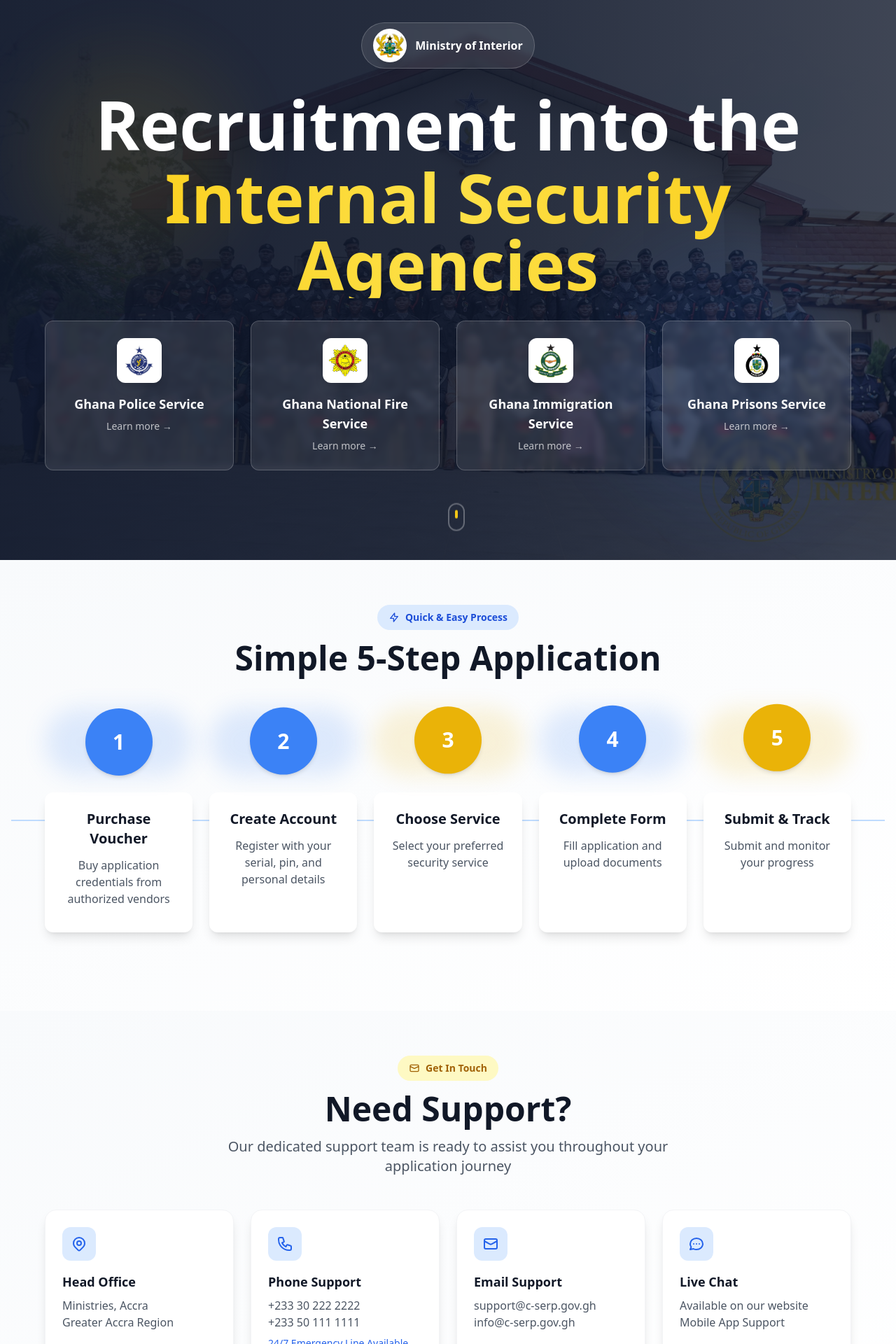
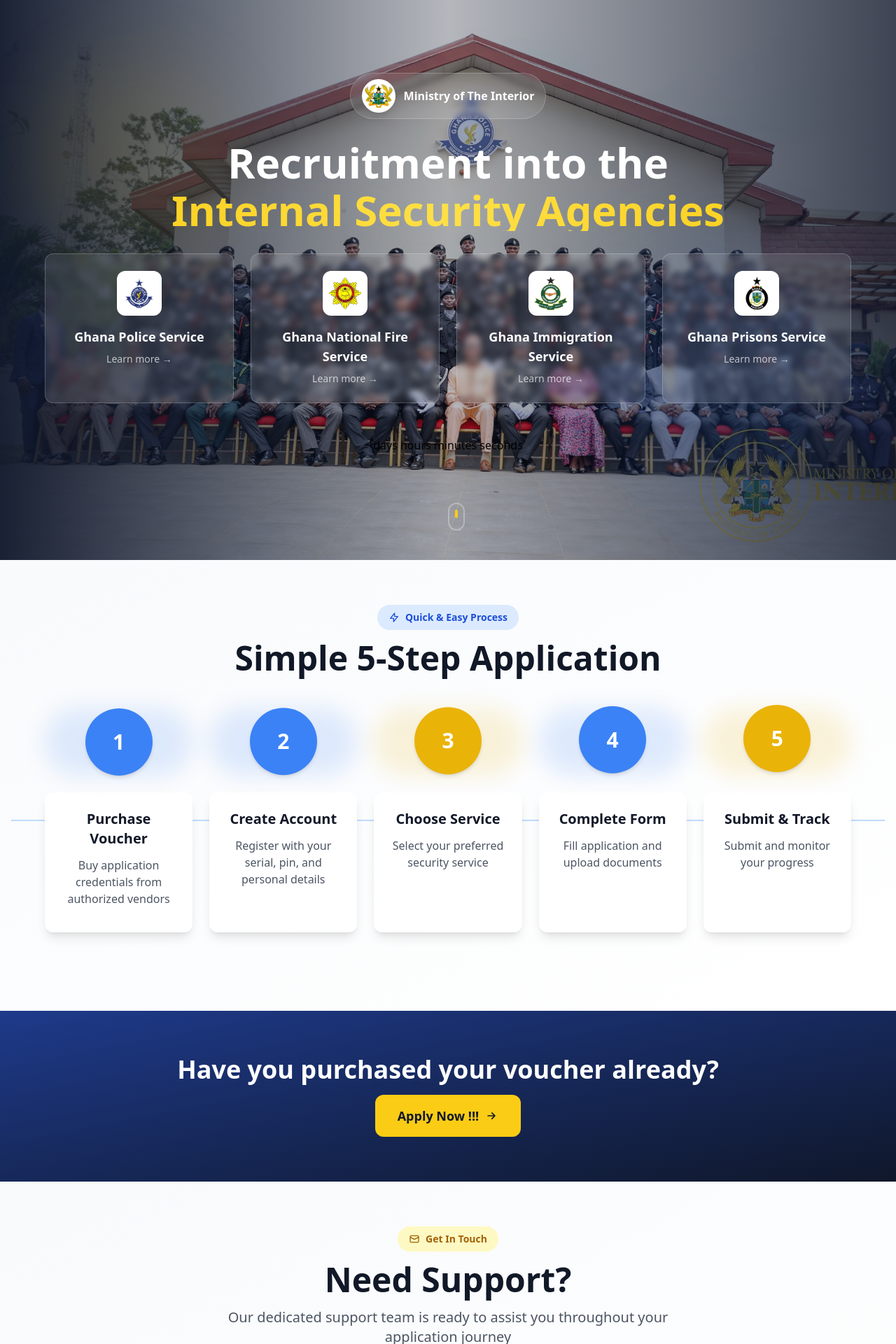
Before and after one commit to osammy820/home_page, a Next.js app: page / in a window 1280 px wide. Shown: the top 1920 px of the page at 70% size. Built offline with nearby package versions, Linux system fonts and the light colour scheme.

Commit message:
updated fade

```diff
--- a/app/page.tsx
+++ b/app/page.tsx
@@ -1,6 +1,8 @@
 "use client"
 import Link from 'next/link'
 import { FaShieldAlt, FaClock, FaMobileAlt, FaCheckCircle, FaLock, FaGlobe, FaUsers, FaFileAlt } from 'react-icons/fa'
+
+
 
 export default function Home() {
   return (
@@ -11,7 +13,7 @@
           className="absolute inset-0 bg-cover bg-center bg-no-repeat bg-fixed"
           style={{ backgroundImage: "url('/assets/hero.jpg')" }}
         ></div>
-        <div className="absolute inset-0 bg-gradient-to-r from-slate-900/95 via-slate-900/90 to-slate-900/80"></div>
+        <div className="absolute inset-0 bg-gradient-to-r from-slate-900/95 via-slate-900/30 to-slate-900/80"></div>
 
         {/* Animated background elements */}
         <div className="absolute inset-0">
@@ -27,16 +29,16 @@
                 <div className="w-12 h-12 bg-white rounded-full flex items-center justify-center shadow-lg">
                   <img src="/assets/logo.png" alt="Ministry of Interior" className="w-10 h-10 object-contain" />
                 </div>
-                <span className="text-white font-semibold">Ministry of Interior</span>
+                <span className="text-white font-semibold">Ministry of The Interior</span>
               </div>
             </div>
 
-            <h1 className="text-5xl md:text-7xl lg:text-8xl font-bold mb-8 leading-tight animate-fade-in-up" style={{ animationDelay: '0.2s' }}>
+            <h3 className="text-5xl md:text-7xl lg:text-6xl font-bold mb-8 leading-tight animate-fade-in-up" style={{ animationDelay: '0.2s' }}>
               <span className="block text-white mb-2">Recruitment into the</span>
               <span className="block bg-gradient-to-r from-yellow-400 via-yellow-300 to-yellow-400 bg-clip-text text-transparent animate-float">
                 Internal Security Agencies
               </span>
-            </h1>
+            </h3>
 
             {/* Services in Hero Section */}
             <div className="grid grid-cols-2 lg:grid-cols-4 gap-6 max-w-6xl mx-auto mb-12 animate-fade-in-up" style={{ animationDelay: '0.6s' }}>
@@ -73,6 +75,14 @@
               </Link>
             </div>
 
+
+
+            <div id="countdown">
+              <span id="days"></span> days
+              <span id="hours"></span> hours
+              <span id="minutes"></span> minutes
+              <span id="seconds"></span> seconds
+            </div>
 
 
 
@@ -193,6 +203,25 @@
       </section>
 
 
+      {/* Final CTA */}
+      <section className="bg-gradient-to-br from-blue-900 to-slate-900 text-white py-16">
+        <div className="container mx-auto px-4 text-center" >
+          <h2 className="text-3xl md:text-4xl font-bold mb-4 animate-fade-in-up">
+            Have you purchased your voucher already?
+          </h2>
+
+          <div className="flex flex-col sm:flex-row gap-4 justify-center">
+            <Link href={'javascript:void(0)'} className="bg-yellow-400 text-gray-900 px-8 py-4 rounded-xl font-bold text-lg hover:bg-yellow-300 transition-all duration-300 transform hover:scale-105 animate-slide-up flex items-center justify-center gap-2" style={{ animationDelay: '0.4s' }}>
+              <span>Apply Now !!!</span>
+              <svg className="w-5 h-5" fill="none" stroke="currentColor" viewBox="0 0 24 24">
+                <path strokeLinecap="round" strokeLinejoin="round" strokeWidth={2} d="M13 7l5 5m0 0l-5 5m5-5H6" />
+              </svg>
+            </Link>
+          </div>
+        </div>
+      </section>
+
+
 
 
 
@@ -301,4 +330,5 @@
       </section>
     </main>
   )
+
 }
--- a/package.json
+++ b/package.json
@@ -11,6 +11,7 @@
   "dependencies": {
     "next": "14.0.4",
     "react": "^18",
+    "react-countdown": "^2.3.6",
     "react-dom": "^18",
     "react-icons": "^4.12.0"
   },
```
Also changed, not shown: 2 other files (tests, documents, lock files or other folders).
